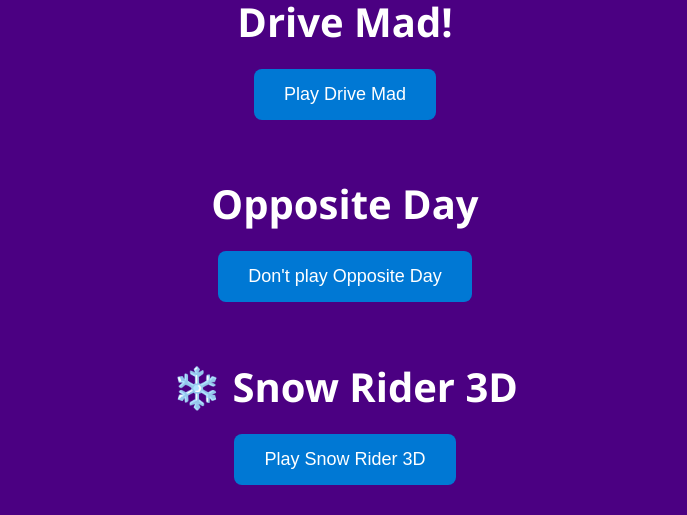
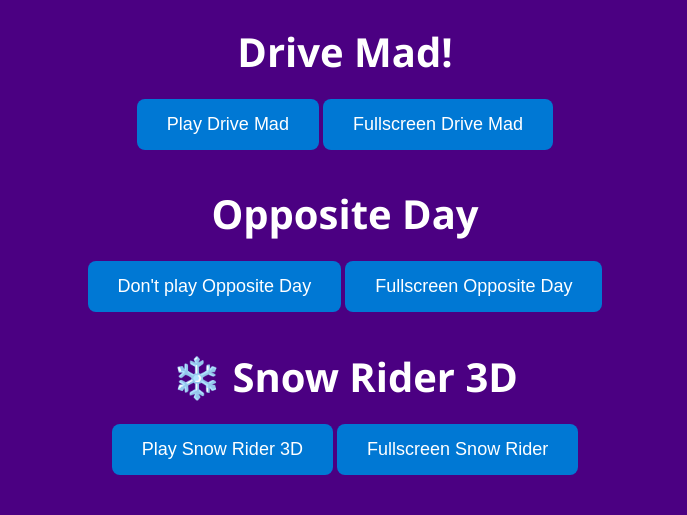
Before and after one commit to lolpopami2354/test5, a plain HTML site: page index.html in a window 1280 px wide. Shown: the part 360-875 px from the top of the page, without its empty margins (295-982 px from the left). After the commit the page ends 845 px from the top, so only its background shows below. Drawn offline with Linux system fonts and the light colour scheme.

Commit message:
Update index.html

```diff
--- a/index.html
+++ b/index.html
@@ -31,7 +31,7 @@
       border-radius: 8px;
       cursor: pointer;
       transition: background-color 0.3s ease;
-      margin-bottom: 30px;
+      margin-bottom: 10px;
     }
 
     button:hover {
@@ -39,7 +39,7 @@
     }
 
     #backButton {
-      position: absolute;
+      position: fixed;
       top: 20px;
       left: 20px;
       padding: 10px 20px;
@@ -50,6 +50,7 @@
       border-radius: 6px;
       cursor: pointer;
       display: none;
+      z-index: 9999;
     }
 
     #backButton:hover {
@@ -75,12 +76,15 @@
   <center>
     <h1>Drive Mad!</h1>
     <button onclick="launchGame3()">Play Drive Mad</button>
+    <button onclick="fullscreenIframe('gameFrame3')">Fullscreen Drive Mad</button>
 
     <h1>Opposite Day</h1>
     <button onclick="loadGame()">Don't play Opposite Day</button>
+    <button onclick="fullscreenIframe('gameFrame2')">Fullscreen Opposite Day</button>
 
     <h1>❄️ Snow Rider 3D</h1>
     <button onclick="launchGame()">Play Snow Rider 3D</button>
+    <button onclick="fullscreenIframe('gameFrame')">Fullscreen Snow Rider</button>
 
     <iframe id="gameFrame" src="" allowfullscreen></iframe>
     <iframe id="gameFrame2" src="" allowfullscreen></iframe>
@@ -93,6 +97,12 @@
       document.getElementById("gameFrame2").style.display = "none";
       document.getElementById("gameFrame3").style.display = "none";
       document.getElementById("backButton").style.display = "none";
+    }
+
+    function hideAllFrames() {
+      document.getElementById("gameFrame").style.display = "none";
+      document.getElementById("gameFrame2").style.display = "none";
+      document.getElementById("gameFrame3").style.display = "none";
     }
 
     function launchGame() {
@@ -119,10 +129,15 @@
       document.getElementById("backButton").style.display = "inline-block";
     }
 
-    function hideAllFrames() {
-      document.getElementById("gameFrame").style.display = "none";
-      document.getElementById("gameFrame2").style.display = "none";
-      document.getElementById("gameFrame3").style.display = "none";
+    function fullscreenIframe(id) {
+      const iframe = document.getElementById(id);
+      if (iframe.requestFullscreen) {
+        iframe.requestFullscreen();
+      } else if (iframe.webkitRequestFullscreen) {
+        iframe.webkitRequestFullscreen();
+      } else if (iframe.msRequestFullscreen) {
+        iframe.msRequestFullscreen();
+      }
     }
   </script>
 
```
